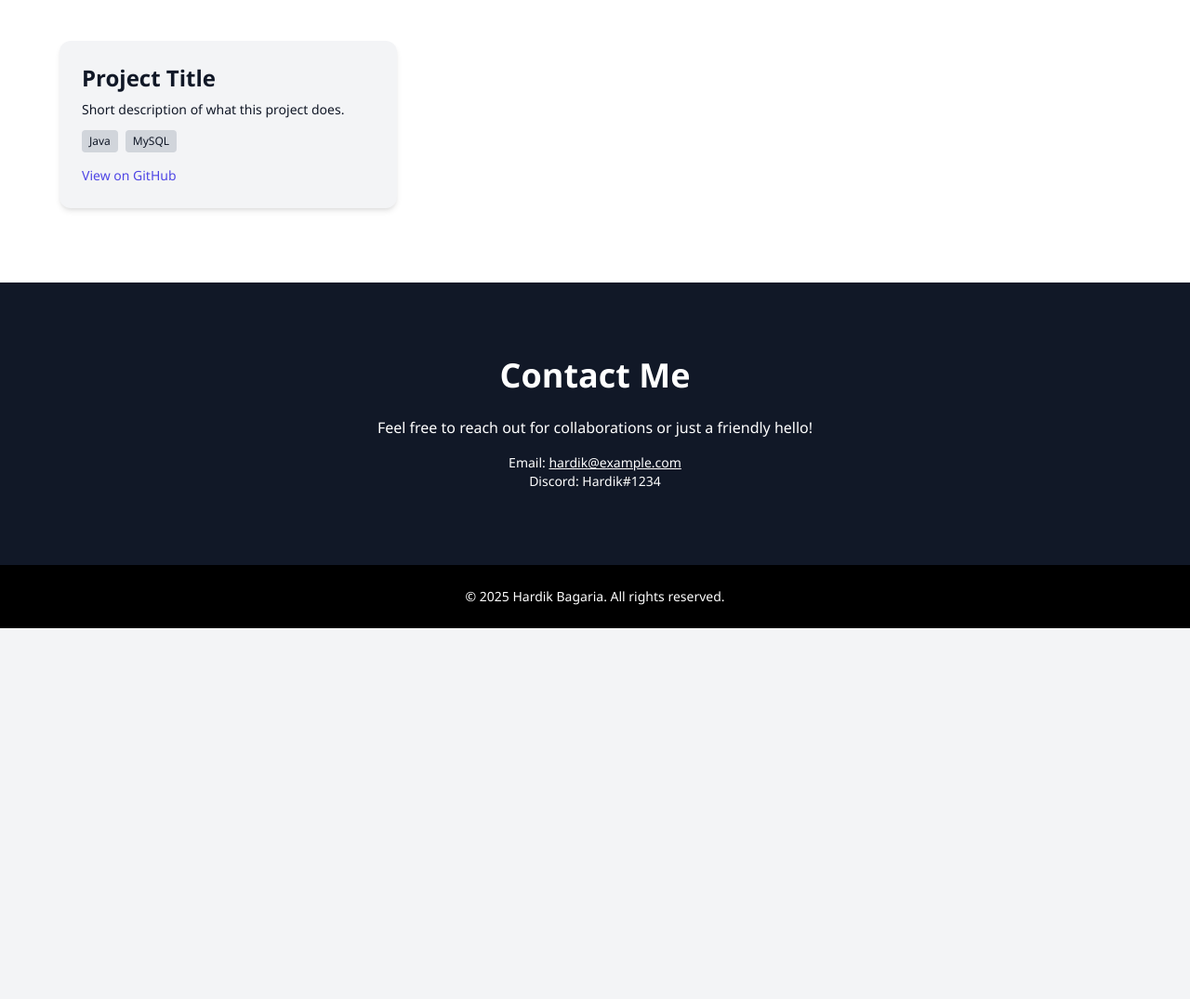
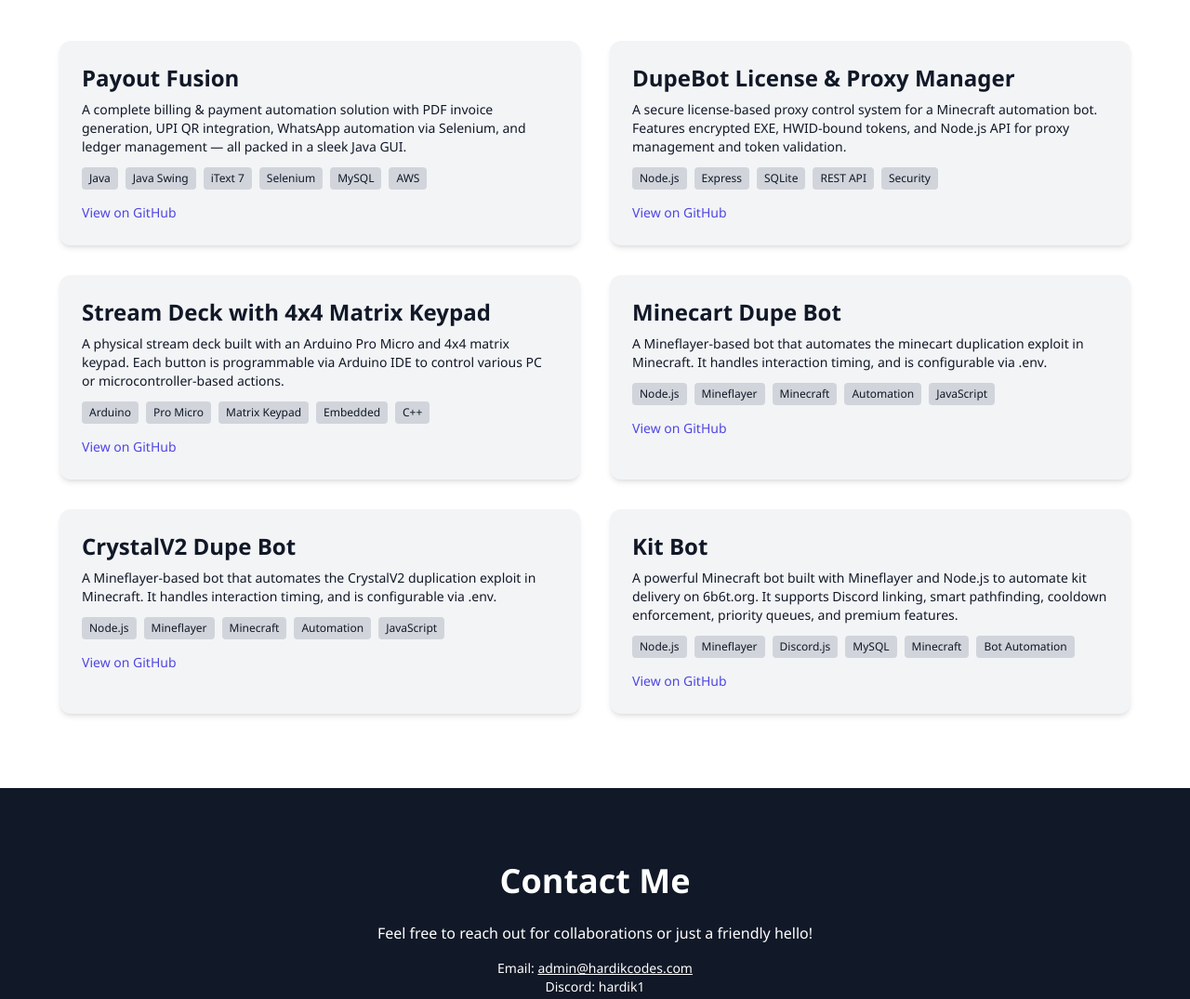
Before and after one commit to hardikbagaria/hardikcodes-portfolio, a plain HTML site: page index.html in a window 1280 px wide. Shown: the part 1240-2315 px from the top of the page at 93% size. Before the commit the page ends 1916 px from the top, so only its background shows below. Drawn offline with nearby package versions, Linux system fonts and the light colour scheme.

Commit message:
added projects

```diff
--- a/index.html
+++ b/index.html
@@ -44,29 +44,114 @@
 <section class="py-20 px-6 bg-white" id="projects">
   <div class="max-w-6xl mx-auto">
     <h2 class="text-4xl font-bold text-center mb-12" data-aos="fade-up">Projects</h2>
-      <div class="grid md:grid-cols-3 gap-8">
-        <!-- Project Card Placeholder -->
+    <div class="grid md:grid-cols-2 gap-8">
+
+      <!-- Payout Fusion Project -->
       <div class="bg-gray-100 p-6 rounded-xl shadow-md" data-aos="fade-up">
-          <h3 class="text-2xl font-semibold mb-2">Project Title</h3>
-          <p class="text-sm mb-3">Short description of what this project does.</p>
+        <h3 class="text-2xl font-semibold mb-2">Payout Fusion</h3>
+        <p class="text-sm mb-3">
+          A complete billing & payment automation solution with PDF invoice generation, UPI QR integration, WhatsApp automation via Selenium, and ledger management — all packed in a sleek Java GUI.
+        </p>
         <div class="flex gap-2 flex-wrap mb-3">
           <span class="px-2 py-1 bg-gray-300 rounded text-xs">Java</span>
+          <span class="px-2 py-1 bg-gray-300 rounded text-xs">Java Swing</span>
+          <span class="px-2 py-1 bg-gray-300 rounded text-xs">iText 7</span>
+          <span class="px-2 py-1 bg-gray-300 rounded text-xs">Selenium</span>
           <span class="px-2 py-1 bg-gray-300 rounded text-xs">MySQL</span>
+          <span class="px-2 py-1 bg-gray-300 rounded text-xs">AWS</span>
         </div>
-          <a href="#" class="text-indigo-600 hover:underline text-sm">View on GitHub</a>
+        <a href="https://github.com/hardikbagaria/PayoutFusion" class="text-indigo-600 hover:underline text-sm" target="_blank">View on GitHub</a>
       </div>
-        <!-- Copy more of these blocks for other projects -->
+
+      <!-- DupeBot License & Proxy Management System -->
+      <div class="bg-gray-100 p-6 rounded-xl shadow-md" data-aos="fade-up" data-aos-delay="100">
+        <h3 class="text-2xl font-semibold mb-2">DupeBot License & Proxy Manager</h3>
+        <p class="text-sm mb-3">
+          A secure license-based proxy control system for a Minecraft automation bot. Features encrypted EXE, HWID-bound tokens, and Node.js API for proxy management and token validation.
+        </p>
+        <div class="flex gap-2 flex-wrap mb-3">
+          <span class="px-2 py-1 bg-gray-300 rounded text-xs">Node.js</span>
+          <span class="px-2 py-1 bg-gray-300 rounded text-xs">Express</span>
+          <span class="px-2 py-1 bg-gray-300 rounded text-xs">SQLite</span>
+          <span class="px-2 py-1 bg-gray-300 rounded text-xs">REST API</span>
+          <span class="px-2 py-1 bg-gray-300 rounded text-xs">Security</span>
+        </div>
+        <a href="https://github.com/hardikbagaria/project0" class="text-indigo-600 hover:underline text-sm" target="_blank">View on GitHub</a>
+      </div>
+      <!-- Stream Deck with 4x4 Matrix Keypad -->
+      <div class="bg-gray-100 p-6 rounded-xl shadow-md" data-aos="fade-up" data-aos-delay="200">
+        <h3 class="text-2xl font-semibold mb-2">Stream Deck with 4x4 Matrix Keypad</h3>
+        <p class="text-sm mb-3">
+          A physical stream deck built with an Arduino Pro Micro and 4x4 matrix keypad. Each button is programmable via Arduino IDE to control various PC or microcontroller-based actions.
+        </p>
+        <div class="flex gap-2 flex-wrap mb-3">
+          <span class="px-2 py-1 bg-gray-300 rounded text-xs">Arduino</span>
+          <span class="px-2 py-1 bg-gray-300 rounded text-xs">Pro Micro</span>
+          <span class="px-2 py-1 bg-gray-300 rounded text-xs">Matrix Keypad</span>
+          <span class="px-2 py-1 bg-gray-300 rounded text-xs">Embedded</span>
+          <span class="px-2 py-1 bg-gray-300 rounded text-xs">C++</span>
+        </div>
+        <a href="https://github.com/hardikbagaria/stream-deck-matrix" class="text-indigo-600 hover:underline text-sm" target="_blank">View on GitHub</a>
+      </div>
+      <!-- Minecart Dupe Bot -->
+      <div class="bg-gray-100 p-6 rounded-xl shadow-md" data-aos="fade-up" data-aos-delay="300">
+        <h3 class="text-2xl font-semibold mb-2">Minecart Dupe Bot</h3>
+        <p class="text-sm mb-3">
+          A Mineflayer-based bot that automates the minecart duplication exploit in Minecraft. It handles interaction timing, and is configurable via .env.
+        </p>
+        <div class="flex gap-2 flex-wrap mb-3">
+          <span class="px-2 py-1 bg-gray-300 rounded text-xs">Node.js</span>
+          <span class="px-2 py-1 bg-gray-300 rounded text-xs">Mineflayer</span>
+          <span class="px-2 py-1 bg-gray-300 rounded text-xs">Minecraft</span>
+          <span class="px-2 py-1 bg-gray-300 rounded text-xs">Automation</span>
+          <span class="px-2 py-1 bg-gray-300 rounded text-xs">JavaScript</span>
+        </div>
+        <a href="https://github.com/kingdom-warrior/fierball" class="text-indigo-600 hover:underline text-sm" target="_blank">View on GitHub</a>
+      </div>
+      <!-- CrystalV2 Dupe Bot -->
+      <div class="bg-gray-100 p-6 rounded-xl shadow-md" data-aos="fade-up" data-aos-delay="300">
+        <h3 class="text-2xl font-semibold mb-2">CrystalV2 Dupe Bot</h3>
+        <p class="text-sm mb-3">
+          A Mineflayer-based bot that automates the CrystalV2 duplication exploit in Minecraft. It handles interaction timing, and is configurable via .env.
+        </p>
+        <div class="flex gap-2 flex-wrap mb-3">
+          <span class="px-2 py-1 bg-gray-300 rounded text-xs">Node.js</span>
+          <span class="px-2 py-1 bg-gray-300 rounded text-xs">Mineflayer</span>
+          <span class="px-2 py-1 bg-gray-300 rounded text-xs">Minecraft</span>
+          <span class="px-2 py-1 bg-gray-300 rounded text-xs">Automation</span>
+          <span class="px-2 py-1 bg-gray-300 rounded text-xs">JavaScript</span>
+        </div>
+        <a href="https://github.com/kingdom-warrior/crystalv2" class="text-indigo-600 hover:underline text-sm" target="_blank">View on GitHub</a>
+      </div>
+      <!-- Kit Bot -->
+      <div class="bg-gray-100 p-6 rounded-xl shadow-md" data-aos="fade-up" data-aos-delay="400">
+        <h3 class="text-2xl font-semibold mb-2">Kit Bot</h3>
+        <p class="text-sm mb-3">
+          A powerful Minecraft bot built with Mineflayer and Node.js to automate kit delivery on 6b6t.org. It supports Discord linking, smart pathfinding, cooldown enforcement, priority queues, and premium features.
+        </p>
+        <div class="flex gap-2 flex-wrap mb-3">
+          <span class="px-2 py-1 bg-gray-300 rounded text-xs">Node.js</span>
+          <span class="px-2 py-1 bg-gray-300 rounded text-xs">Mineflayer</span>
+          <span class="px-2 py-1 bg-gray-300 rounded text-xs">Discord.js</span>
+          <span class="px-2 py-1 bg-gray-300 rounded text-xs">MySQL</span>
+          <span class="px-2 py-1 bg-gray-300 rounded text-xs">Minecraft</span>
+          <span class="px-2 py-1 bg-gray-300 rounded text-xs">Bot Automation</span>
+        </div>
+        <a href="https://github.com/hardikbagaria/kitbot" class="text-indigo-600 hover:underline text-sm" target="_blank">View on GitHub</a>
+      </div>
+
     </div>
   </div>
 </section>
+
 
   <!-- Contact Section -->
   <section class="py-20 px-6 bg-gray-900 text-white" id="contact">
     <div class="max-w-xl mx-auto text-center">
       <h2 class="text-4xl font-bold mb-6" data-aos="fade-up">Contact Me</h2>
       <p class="mb-4" data-aos="fade-up" data-aos-delay="100">Feel free to reach out for collaborations or just a friendly hello!</p>
-      <p class="text-sm" data-aos="fade-up" data-aos-delay="200">Email: <a href="mailto:hardik@example.com" class="underline">hardik@example.com</a></p>
-      <p class="text-sm" data-aos="fade-up" data-aos-delay="300">Discord: Hardik#1234</p>
+      <p class="text-sm" data-aos="fade-up" data-aos-delay="200">Email: <a href="mailto:admin@hardikcodes.com" class="underline">admin@hardikcodes.com</a></p>
+      <p class="text-sm" data-aos="fade-up" data-aos-delay="300">Discord: hardik1</p>
     </div>
   </section>
 
```
Lines whose indentation alone changed are shown as unchanged.
